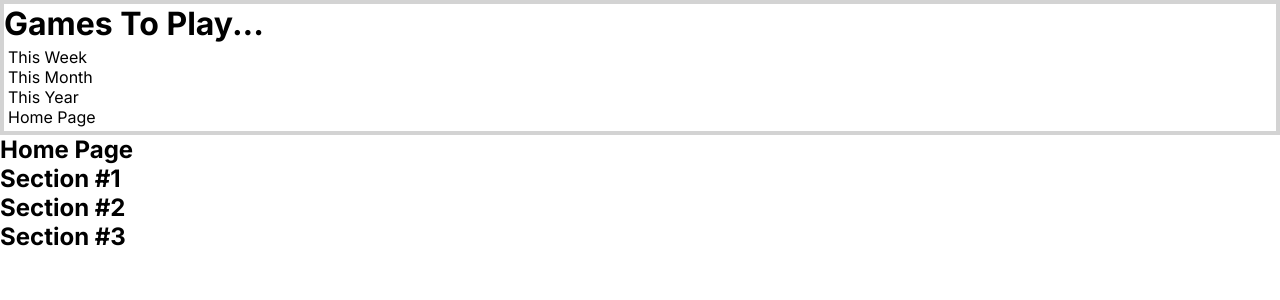
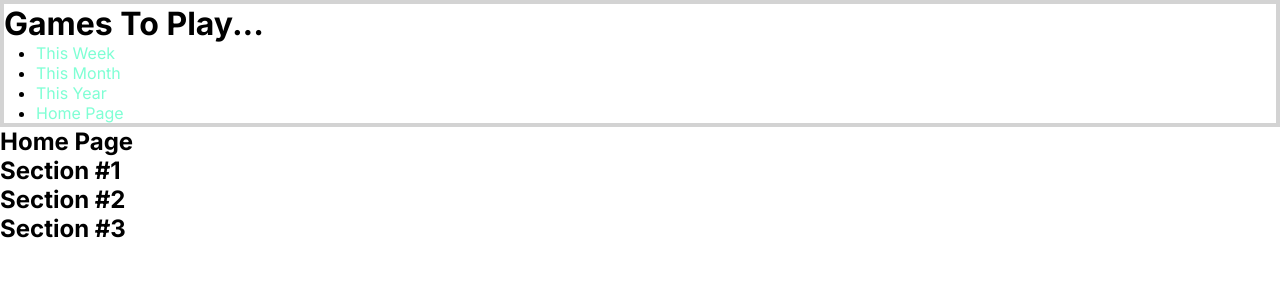
Before and after one commit to franco-ortega/to-do-games, a Next.js app: page / in a window 1280 px wide. Shown: the top 300 px of the page. Built offline with nearby package versions, Linux system fonts and the light colour scheme.

Commit message:
replace test border in Nav with margin and color

```diff
--- a/components/nav/Nav.module.scss
+++ b/components/nav/Nav.module.scss
@@ -1,3 +1,7 @@
 .Nav {
-  border: solid white .25rem;
+  margin-left: 2rem;
+
+  a {
+    color: aquamarine;
+  }
 }
```
